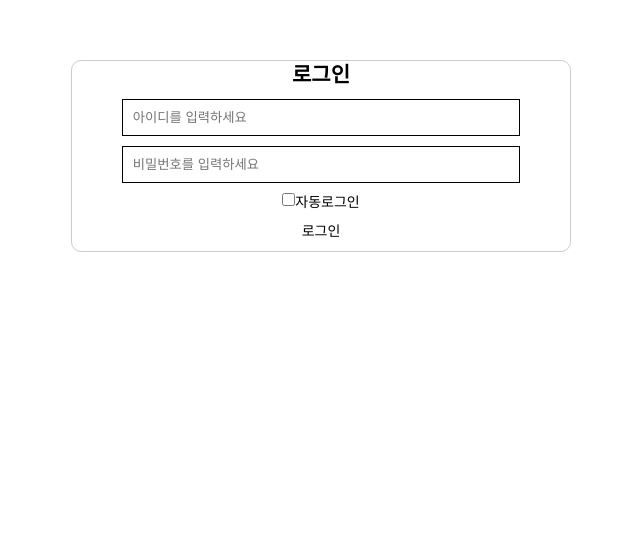
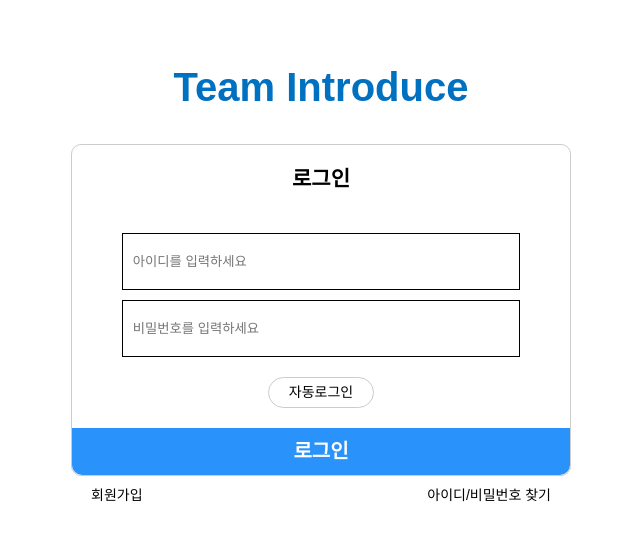
Before and after one commit to webee120/Introduce-team, a plain HTML site: page index.html in a window 1280 px wide. Shown: the part 140-680 px from the top of the page, without its empty margins (319-959 px from the left). Drawn offline with Linux system fonts and the light colour scheme.

Commit message:
로그인화면 완성

```diff
--- a/css/index.css
+++ b/css/index.css
@@ -1,12 +1,32 @@
 @charset "utf-8";
+
+:root{
+  --main-color : #507d9a;
+  --sub-color1 : #40b0ff;
+  --sub-color2 : #2a93fb;
+  --sub-color3 : #0070c0;
+  --sub-color4 : #005490;
+  }
+
+html{
+  font-size: 10px;
+}
 
 /* common */
 .inner{
-  width: 1000px;
+  max-width: 1000px;
   margin: 0 auto;
   padding-top: 200px;
+  text-align: center;
+  height: 100vh;
 }
 
+
+#log-in h1{
+  margin-bottom: 30px;
+  color: var(--sub-color3);
+  font-size: 4rem;
+}
 #log-in fieldset{
   display: block;
   width: 500px;
@@ -15,16 +35,55 @@
   border: 1px solid #ccc;
   border-radius: 10px;
 }
-
+#log-in fieldset h2{
+  margin: 20px 0 40px;
+}
 #log-in input[type="text"]{
   border: 1px solid #000;
-  padding: 10px;
+  padding: 20px 10px;
   display: block;
   margin: 10px auto;
   width: 80%;
+}
+#log-in input[type="checkbox"]{
+  display: none;
+}
+#log-in input[type="checkbox"] + label{
+  border: 1px solid #ccc;
+  padding: 5px 20px;
+  border-radius: 30px;
+  margin-top: 10px;
+  display: inline-block;
+}
+#log-in input[type="checkbox"]:checked + label{
+  background-color: var(--sub-color2);
+  color: #fff;
 }
 #log-in fieldset .btn-login{
   display: block;
   padding: 10px;
   width: 100%;
+  background-color: var(--sub-color2);
+  font-size: 2rem;
+  font-weight: 800;
+  color: #fff;
+  border-radius: 0 0 10px 10px;
+  margin-top: 20px;
+  transition: all 0.5s;
 }
+#log-in fieldset .btn-login:hover{
+  background-color: var(--sub-color4);
+}
+#log-in .log-in-utill {
+  display: flex;
+  justify-content: space-between;
+  width: 500px;
+  margin: 0 auto;
+}
+#log-in .log-in-utill a{
+  display: block;
+  margin: 10px 20px;
+}
+#log-in .log-in-utill a:hover{
+  text-decoration: underline;
+}
--- a/index.html
+++ b/index.html
@@ -11,6 +11,7 @@
   <div id="wrap">
     <div id="log-in">
       <div class="inner">
+        <h1>Team Introduce</h1>
         <form>
           <fieldset>
             <legend>로그인</legend>
@@ -21,6 +22,10 @@
             <a href="#" class="btn-login">로그인</a>
           </fieldset>
         </form>
+        <div class="log-in-utill">
+          <a href="#" class="sign-in">회원가입</a>
+          <a href="#" class="find">아이디/비밀번호 찾기</a>
+        </div>
       </div>
     </div>
   </div><!-- #wrap -->
```
